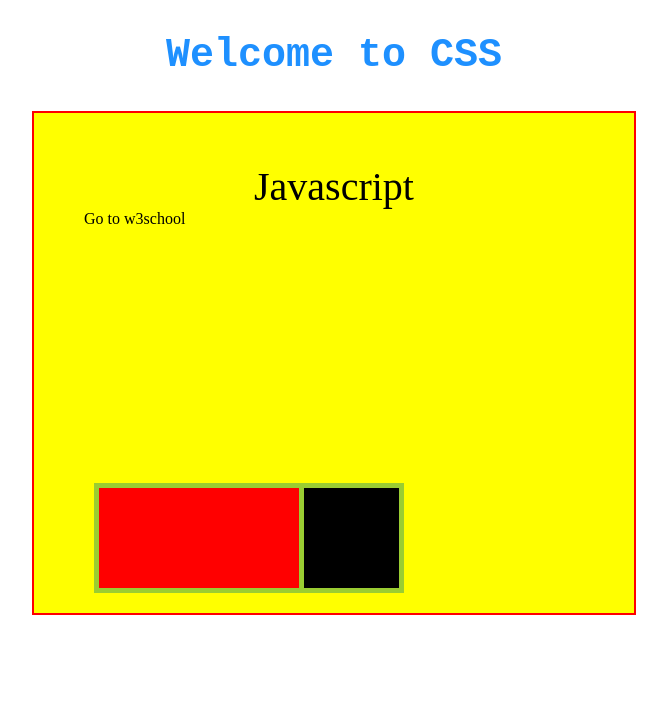
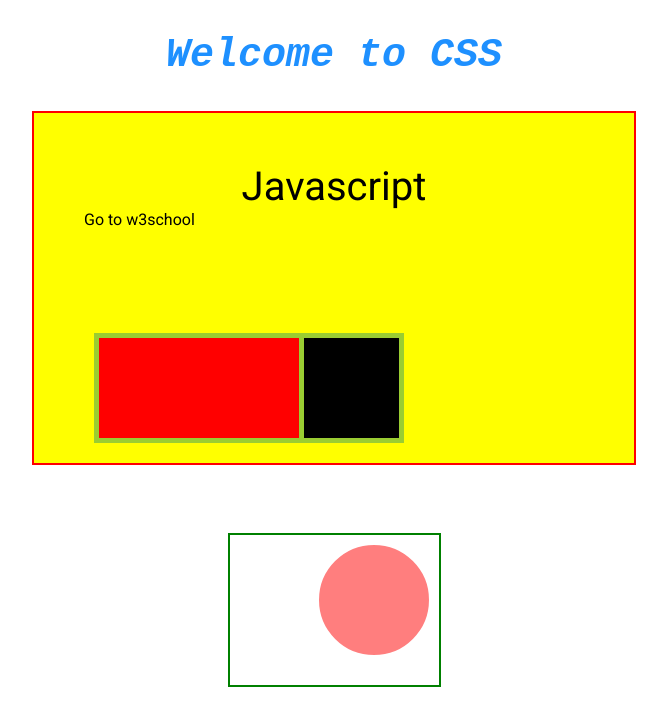
Before and after one commit to wali-developer/React-navttc-course, a plain HTML site: page CSS/index.html in a window 1280 px wide. Shown: the whole page, without its empty margins (306-973 px from the left). Drawn offline with Linux system fonts and the light colour scheme.

Commit message:
CSS second class

```diff
--- a/CSS/index.html
+++ b/CSS/index.html
@@ -3,56 +3,16 @@
   <head>
     <meta charset="UTF-8" />
     <meta name="viewport" content="width=device-width, initial-scale=1.0" />
+    <link
+      href="https://fonts.googleapis.com/css2?family=Roboto:ital,wght@0,100;0,300;0,400;0,500;0,700;0,900;1,100;1,300;1,400;1,500;1,700;1,900&display=swap"
+      rel="stylesheet"
+    />
+    <link rel="stylesheet" href="/style.css" />
+
     <title>CSS</title>
-
-    <style>
-      body {
-        padding: 0;
-        margin: 0;
-        box-sizing: border-box;
-      }
-      .heading {
-        color: dodgerblue;
-        font-size: 40px;
-        font-weight: 900;
-        text-align: center;
-        font-family: "Courier New", Courier, monospace;
-      }
-      .container {
-        border: 2px solid red;
-        padding: 50px;
-        margin: auto;
-        height: 50%;
-        background-color: yellow;
-        max-width: 500px;
-        min-width: 300px;
-        position: relative;
-      }
-      .link {
-        color: black;
-        text-decoration: none;
-      }
-      .link:hover {
-        color: blue;
-        text-decoration: underline;
-      }
-      .link:active {
-        color: green;
-        text-decoration: none;
-      }
-      .div1,
-      .div2 {
-        width: 200px;
-        height: 100px;
-        margin: 10px;
-        position: absolute;
-        bottom: 10px;
-        border: 5px solid yellowgreen;
-      }
-    </style>
   </head>
   <body>
-    <section style="height: 800px">
+    <section style="height: 500px">
       <h1 class="heading">Welcome to CSS</h1>
       <div class="container">
         <span style="text-align: center; font-size: 40px; display: block"
@@ -74,5 +34,6 @@
         ></div>
       </div>
     </section>
+    <div class="small-box"></div>
   </body>
 </html>
--- /dev/null
+++ b/CSS/style.css
@@ -0,0 +1,70 @@
+@import url("https://fonts.googleapis.com/css2?family=Roboto:ital,wght@0,100;0,300;0,400;0,500;0,700;0,900;1,100;1,300;1,400;1,500;1,700;1,900&display=swap");
+
+body {
+  padding: 0;
+  margin: 0;
+  box-sizing: border-box;
+  font-family: "Roboto", sans-serif;
+}
+.heading {
+  color: dodgerblue;
+  font-size: 40px;
+  font-weight: 900;
+  text-align: center;
+  font-family: "Courier New", Courier, monospace;
+  font-weight: 800;
+  font-style: italic;
+}
+.container {
+  border: 2px solid red;
+  padding: 50px;
+  margin: auto;
+  height: 50%;
+  background-color: yellow;
+  max-width: 500px;
+  min-width: 300px;
+  position: relative;
+}
+.link {
+  color: black;
+  text-decoration: none;
+}
+.link:hover {
+  color: blue;
+  text-decoration: underline;
+}
+.link:active {
+  color: green;
+  text-decoration: none;
+}
+.div1,
+.div2 {
+  width: 200px;
+  height: 100px;
+  margin: 10px;
+  position: absolute;
+  bottom: 10px;
+  border: 5px solid yellowgreen;
+}
+
+.small-box {
+  margin-top: 100px;
+  border: 2px solid green;
+  width: 209px;
+  height: 150px;
+  margin: auto;
+  position: relative;
+}
+
+.small-box::after {
+  content: "";
+  width: 100px;
+  height: 100px;
+  border-radius: 50%;
+  border: 5px solid red;
+  position: absolute;
+  top: 10px;
+  right: 10px;
+  background-color: red;
+  opacity: 0.5;
+}
```
Also changed, not shown: CSS/index2.html (added, +47 -0 lines), CSS/assets/bg.jpg (added).
